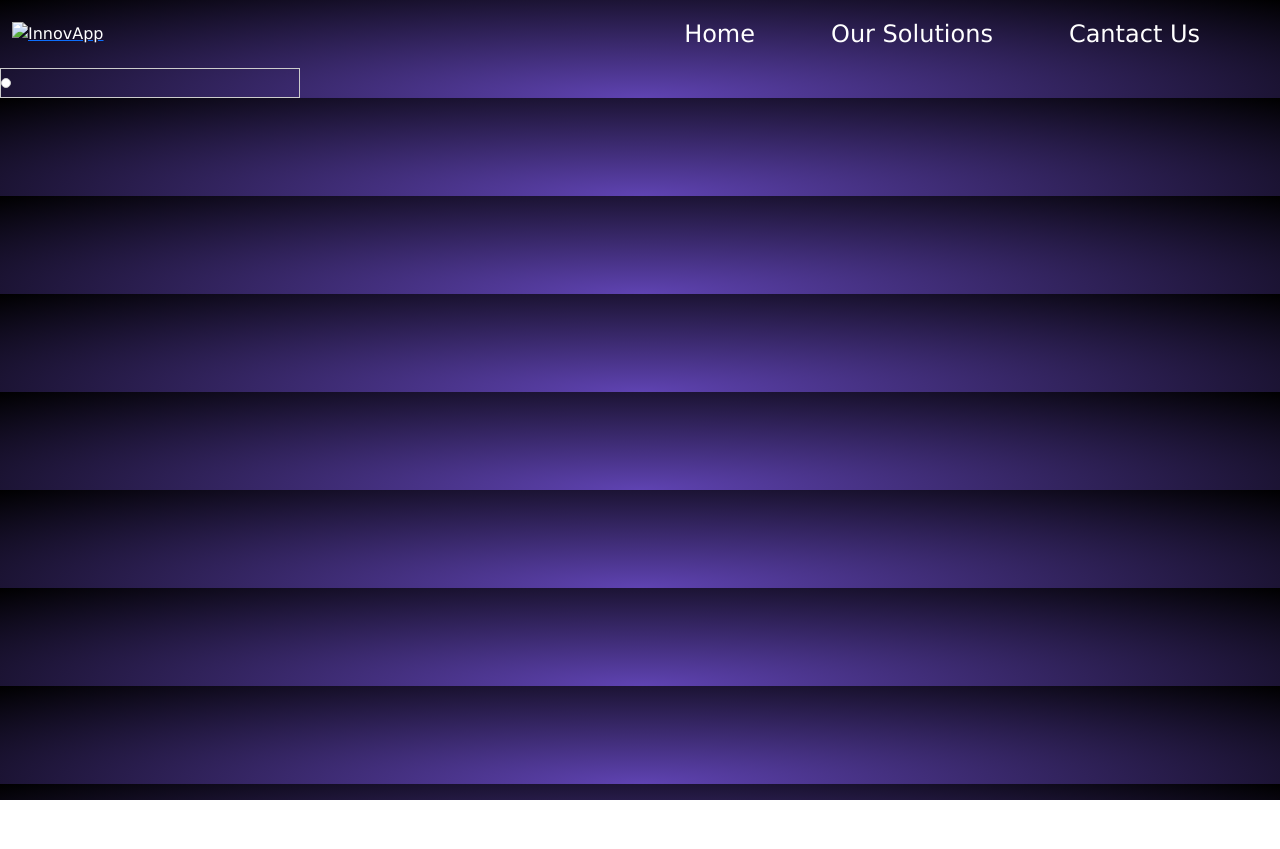
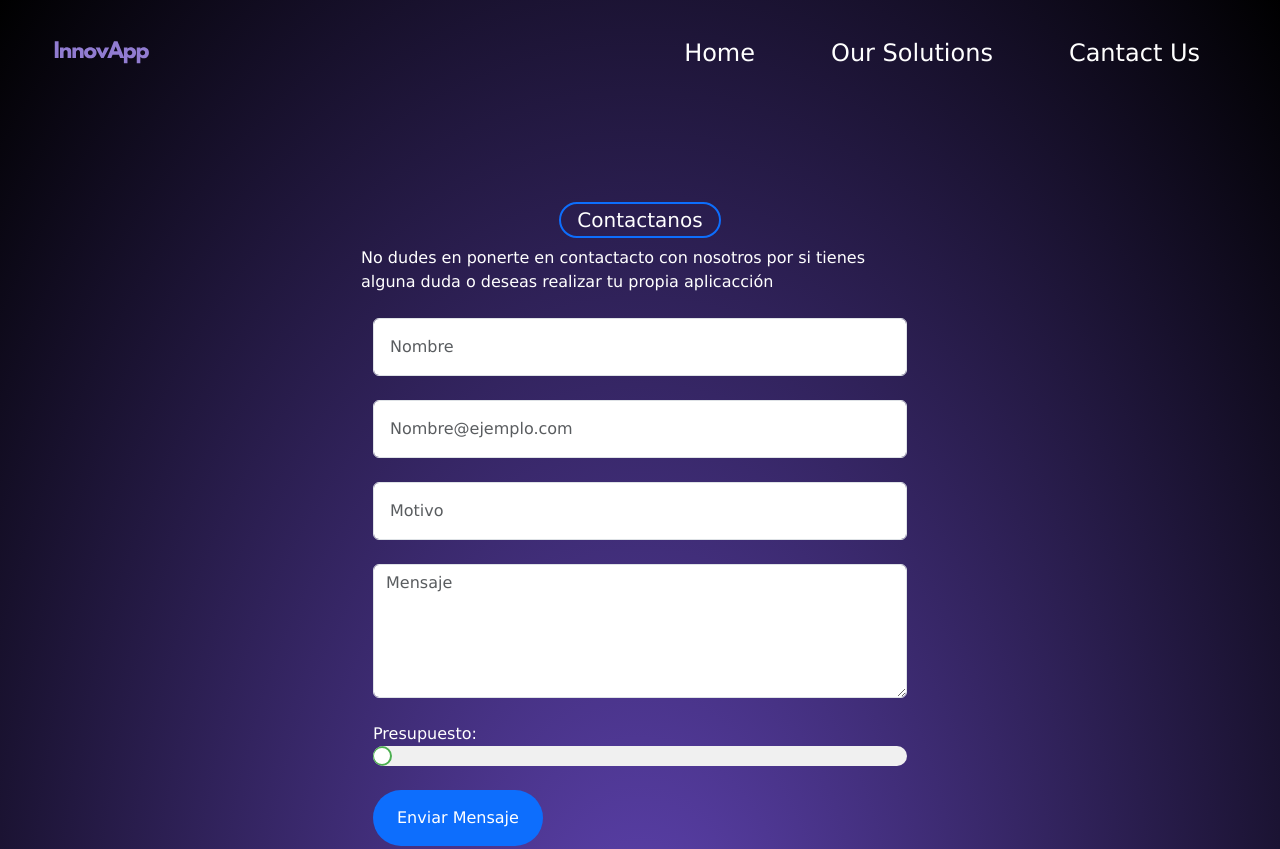
Before and after one commit to MonterrosaB/InnovApp, a plain HTML site: page pages/ContactUs.html in a window 1280 px wide. Shown: the top 849 px of the page. Before the commit the page ends 800 px from the top, so only its background shows below. Drawn offline with nearby package versions, Linux system fonts and the light colour scheme; some packages are replaced by stand-ins of ours; a script that the page names is missing.

Commit message:
Formulario Funcional

```diff
--- a/css/contactUs.css
+++ b/css/contactUs.css
@@ -30,29 +30,35 @@ header{
 }
 
   .progress-container {
-    width: 300px;
-    height: 30px;
-    border: 1px solid #ccc;
     position: relative;
+    width: 100%;
+    height: 20px;
+    background-color: #f0f0f0;
+    border-radius: 10px;
+    overflow: hidden;
+    margin-bottom: 20px;
 }
-
 .progress-bar {
-    height: 100%;
-    background-color: #4caf50;
-    width: 0%;
     position: absolute;
     top: 0;
     left: 0;
+    height: 100%;
+    background-color: #4caf50;
+    border-radius: 10px;
 }
-
 .progress-handle {
-    width: 10px;
-    height: 10px;
+    width: 20px;
+    height: 20px;
     background-color: #fff;
-    border: 1px solid #ccc;
+    border: 2px solid #4caf50;
     border-radius: 50%;
     position: absolute;
     top: 50%;
-    transform: translateY(-50%);
+    transform: translate(-5%, -50%);
     cursor: pointer;
 }
+#budgetAmount {
+    font-size: 18px;
+    font-weight: bold;
+    margin-top: 10px;
+}
--- a/js/contactUs.js
+++ b/js/contactUs.js
@@ -2,7 +2,7 @@ document.addEventListener("DOMContentLoaded", function() {
     const progressBar = document.getElementById("progressBar");
     const progressHandle = document.getElementById("progressHandle");
     const budgetAmount = document.getElementById("budgetAmount");
-    const minBudget = 10000;
+    const minBudget = 1000;
     const maxBudget = 100000;
 
     function updateProgressBar(width) {
@@ -32,4 +32,31 @@ document.addEventListener("DOMContentLoaded", function() {
     }
 
     progressHandle.addEventListener("mousedown", handleMouseDown);
-  });
+});
+
+
+const formulario = document.getElementById('formularioContacto');
+const enviarBtn = document.getElementById('enviarBtn');
+
+formulario.addEventListener('submit', function(event)
+{
+    event.preventDefault();
+
+    const nombreInput = document.getElementById('nombre')
+    const nombreValor = nombreInput.value;
+    const motivo = document.getElementById("motivo")
+    const motivoValor = motivo.value;
+    const mensaje = document.getElementById("mensaje")
+    const mensajeValor = mensaje.value;
+    const correo = document.getElementById("correo")
+    const correoValor = correo.value;
+
+    Swal.fire({
+      icon: 'success',
+      title: 'Mensaje Enviado!',
+      text: `Gracias por contactarnos ${nombreValor}, Tu mensaje ha sido enviado correctamente`
+    });
+
+    formulario.reset();
+
+});
--- a/pages/ContactUs.html
+++ b/pages/ContactUs.html
@@ -13,7 +13,7 @@
         <nav class="navbar navbar-expand-lg">
           <div class="container-fluid">
             <a class="logo" href="#">
-              <img src="img/INNOVAPP.svg" alt="InnovApp">
+              <img src="../img/INNOVAPP.svg" alt="InnovApp">
             </a>
             <button class="navbar-toggler" type="button" data-bs-toggle="collapse" data-bs-target="#navbarTogglerDemo02"
               aria-controls="navbarTogglerDemo02" aria-expanded="false" aria-label="Toggle navigation">
@@ -37,17 +37,57 @@
       </header>
       <main>
         <section class="s1">
-            <form action=""></form>
-            <div class="progress-container">
-                <div class="progress-bar" id="progressBar"></div>
-                <div class="progress-handle" id="progressHandle"></div>
-              </div>
-              <div id="budgetAmount"></div>
+
+          <div class="container-fluid py-5">
+            <div class="container py-5">
+                <section id="Contactanos">
+                    <div class="text-center mb-5 wow fadeInUp about-item overflow-hidden" data-wow-delay=".3s">
+                        <h5 class="mb-2 px-3 py-1 rounded-pill d-inline-block border border-2 border-primary">
+                            Contactanos</h5>
+                    </div>
+                    <div class="row g-5 mb-5 ">
+
+                        <div class="col-lg-6 wow fadeInUp container" data-wow-delay=".5s">
+                            <p class="mb-4">No dudes en ponerte en contactacto con nosotros por si tienes alguna duda o
+                                deseas realizar tu propia aplicacción</p>
+                            <div class="container">
+                                <form id="formularioContacto">
+                                    <div class="mb-4">
+                                        <input type="text" class="form-control p-3" id="nombre" placeholder="Nombre"
+                                            required>
+                                    </div>
+                                    <div class="mb-4">
+                                        <input type="email" class="form-control p-3" id="correo"
+                                            placeholder="Nombre@ejemplo.com" required>
+                                    </div>
+                                    <div class="mb-4">
+                                        <input type="text" class="form-control p-3" id="motivo" placeholder="Motivo" required>
+                                    </div>
+                                    <div class="mb-4">
+                                        <textarea class="form-control" id="mensaje" rows="5" placeholder="Mensaje"
+                                            required></textarea>
+                                    </div>
+                                    <label for="salary">Presupuesto:</label>
+                                    <div class="progress-container mb-4">
+                                      <div class="progress-bar" id="progressBar"></div>
+                                      <div class="progress-handle" id="progressHandle"></div>
+                                    </div>
+                                    <div id="budgetAmount"></div>
+                                    <button type="submit" class="btn btn-primary border-0 py-3 px-4 rounded-pill"
+                                        id="enviarBtn">Enviar Mensaje</button>
+                                </form>
+                            </div>
+                        </div>
+                    </div>
+                </section>
+            </div>
+        </div>
         </section>
       </main>
       <script src="https://cdn.jsdelivr.net/npm/bootstrap@5.3.3/dist/js/bootstrap.bundle.min.js"
     integrity="sha384-YvpcrYf0tY3lHB60NNkmXc5s9fDVZLESaAA55NDzOxhy9GkcIdslK1eN7N6jIeHz"
     crossorigin="anonymous"></script>
     <script src="../js/contactUs.js"></script>
+    <script src="https://cdn.jsdelivr.net/npm/sweetalert2@11.0.19/dist/sweetalert2.all.min.js"></script>
 </body>
 </html>
```
Lines whose indentation alone changed are shown as unchanged.
